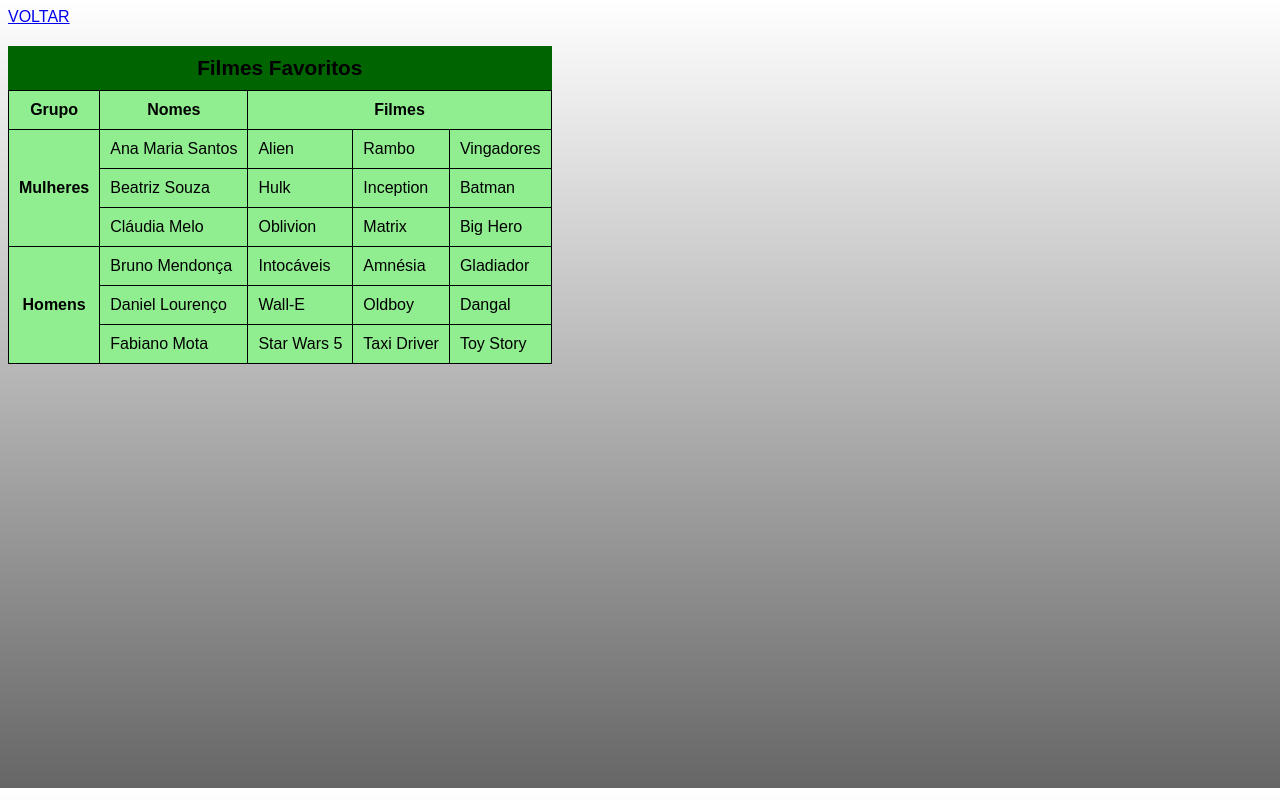
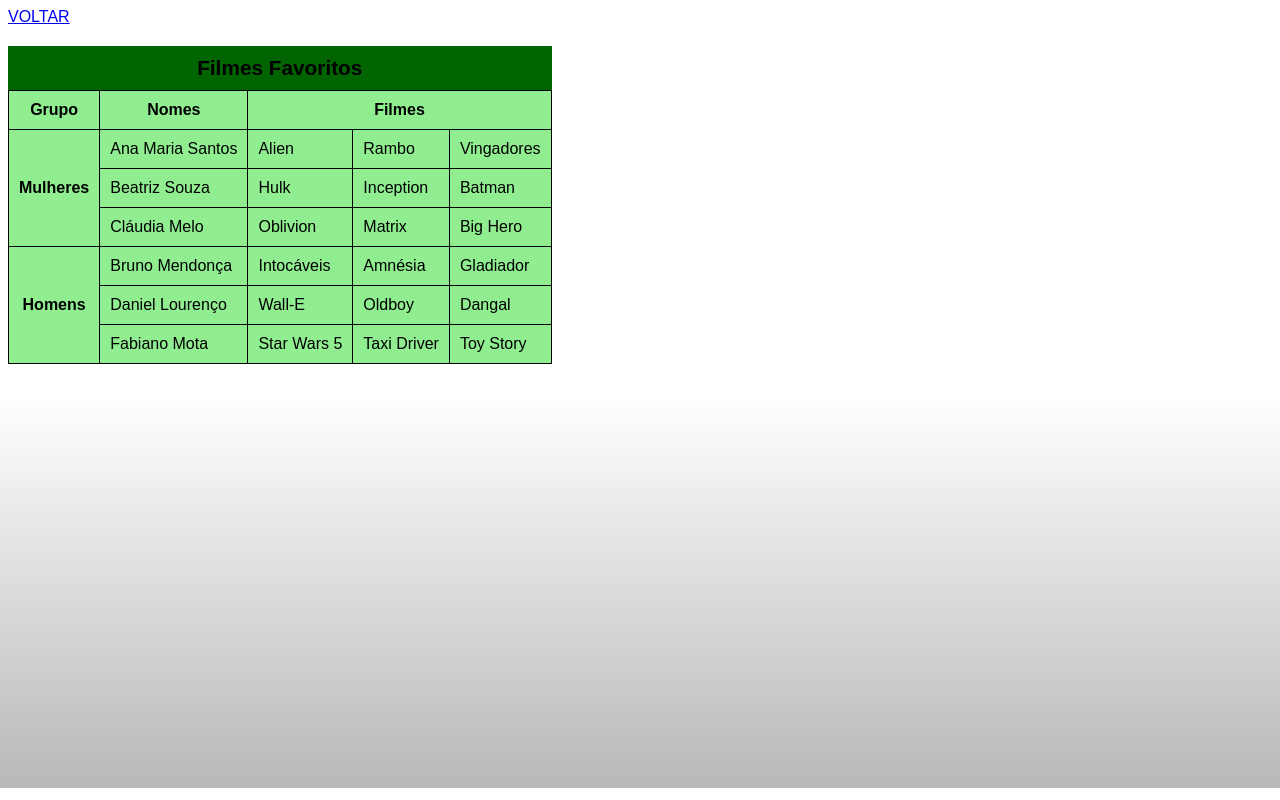
Before and after one commit to Gaseines/HTML-CSS, a plain HTML site: page paginas/tabela04.html in a window 1280 px wide. Drawn offline with Linux system fonts and the light colour scheme.

Commit message:
Update tabela04.html

```diff
--- a/paginas/tabela04.html
+++ b/paginas/tabela04.html
@@ -8,7 +8,7 @@
     <style>
         body{
             height: 96.5vh;
-            background-image: linear-gradient(to bottom, #ffffff, rgb(102, 102, 102));
+            background-image: linear-gradient(to bottom, #ffffff, #ffffff, #b8b8b8);
             font-family: Arial, Helvetica, sans-serif;
         }
 
```
